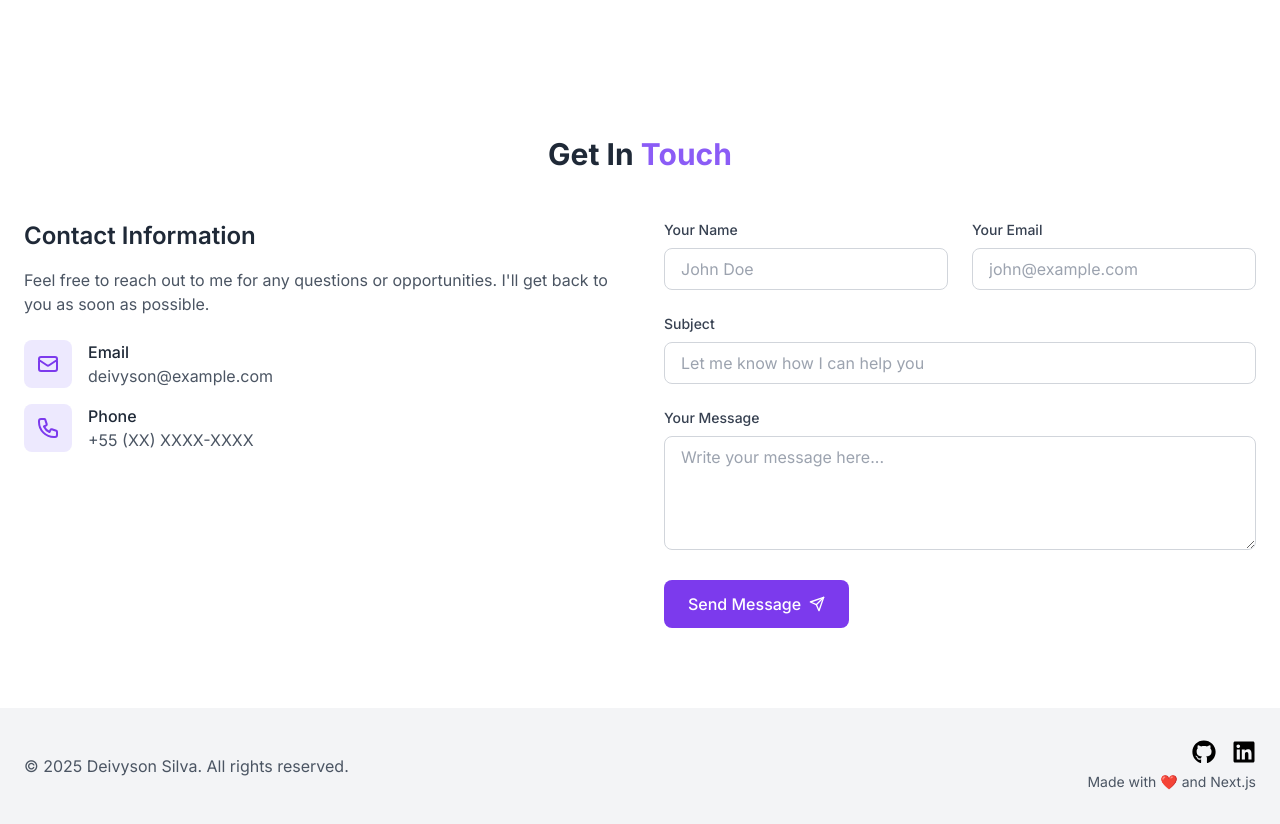
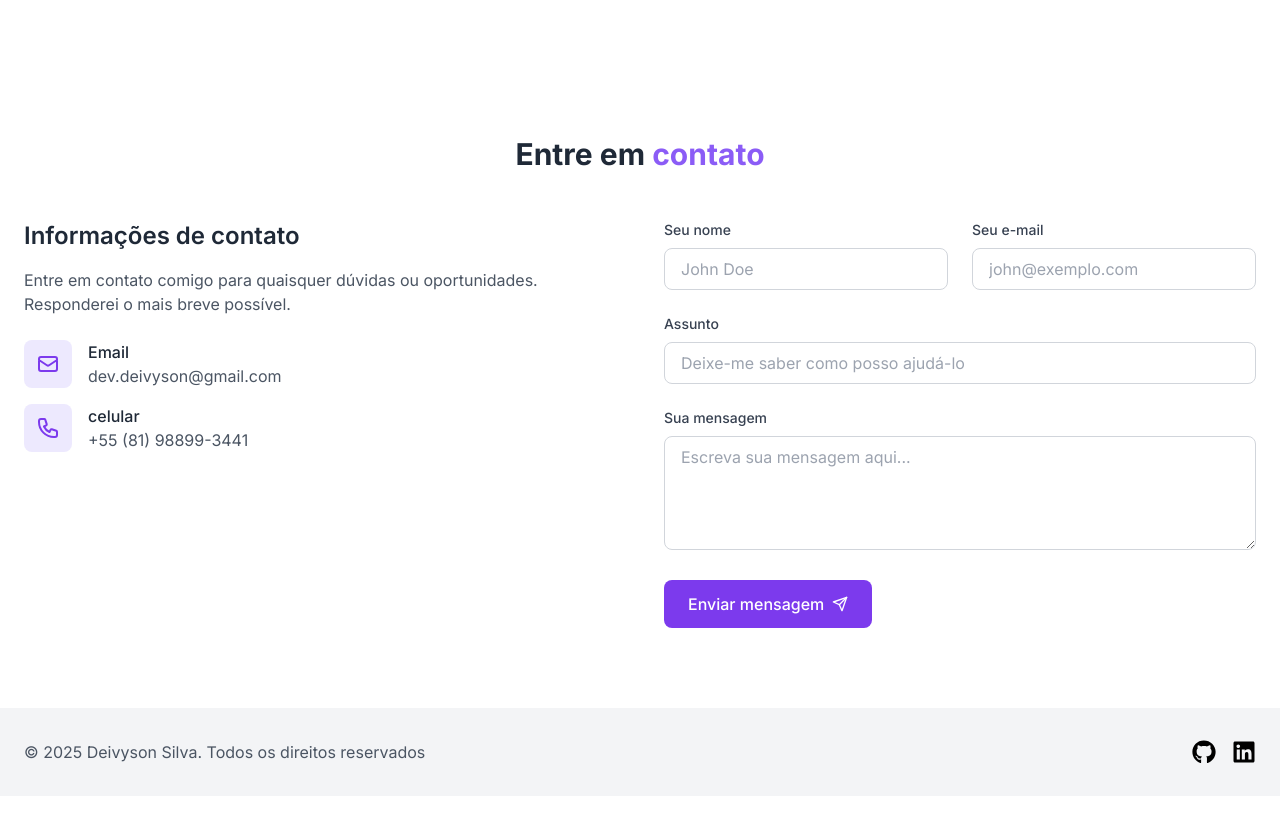
Before and after one commit to deivysonjds/portifolio-deivyson, a Next.js app in the folder deivyson-portfolio/: page / in a window 1280 px wide. Shown: the part 3180-4004 px from the top of the page. After the commit the page ends 3976 px from the top, so only its background shows below. Built offline with nearby package versions, Linux system fonts and the light colour scheme.

Commit message:
refactor: contact

```diff
--- a/deivyson-portfolio/src/components/Contact.jsx
+++ b/deivyson-portfolio/src/components/Contact.jsx
@@ -1,26 +1,49 @@
-// src/components/Contact.jsx
 'use client';
 
 import { useThemeStore } from '@/stores/themeStore';
+import { useMessageStore } from '@/stores/messageStore';
 import { FiSend } from 'react-icons/fi';
 
 export default function Contact() {
   const { theme } = useThemeStore();
+  const { name, title,email, body, setName, setTitle,setEmail, setBody, clearForm } = useMessageStore();
+
+  const handleChange = (e) => {
+    const { id, value } = e.target;
+    if (id === 'name') setName(value);
+    if (id === 'email') setEmail(value);
+    if (id === 'subject') setTitle(value);
+    if (id === 'message') setBody(value);
+    console.log(`name: ${name}, email: ${email}, title: ${title}, body: ${body}`);
+
+  }
+
+   const handleSubmit = (e) => {
+    e.preventDefault();
+
+    const message = `*Nova mensagem via site*\n\n *Nome:* ${name}\n *E-mail:* ${email}\n *Assunto:* ${title}\n\n *Mensagem:*\n${body}`;
+    const phoneNumber = process.env.NEXT_PUBLIC_NUMBER;
+
+    const whatsappURL = `https://wa.me/${phoneNumber}?text=${encodeURIComponent(message)}`;
+    window.open(whatsappURL, '_blank');
+
+    clearForm();
+  };
 
   return (
     <section id="contact" className={`${theme === 'dark' ? 'bg-gray-900' : 'bg-white'} py-20`}>
       <div className="container mx-auto px-6">
         <h2 className={`text-3xl font-bold mb-12 text-center ${theme === 'dark' ? 'text-white' : 'text-gray-800'}`}>
-          Get In <span className="text-purple-500">Touch</span>
+          Entre em <span className="text-purple-500">contato</span>
         </h2>
 
         <div className="flex flex-col md:flex-row gap-12">
           <div className="md:w-1/2">
             <h3 className={`text-2xl font-semibold mb-4 ${theme === 'dark' ? 'text-white' : 'text-gray-800'}`}>
-              Contact Information
+              Informações de contato
             </h3>
             <p className={`mb-6 ${theme === 'dark' ? 'text-gray-400' : 'text-gray-600'}`}>
-              Feel free to reach out to me for any questions or opportunities. I'll get back to you as soon as possible.
+              Entre em contato comigo para quaisquer dúvidas ou oportunidades. Responderei o mais breve possível.
             </p>
 
             <div className="space-y-4">
@@ -32,7 +55,7 @@ export default function Contact() {
                 </div>
                 <div>
                   <h4 className={`font-medium ${theme === 'dark' ? 'text-white' : 'text-gray-800'}`}>Email</h4>
-                  <p className={theme === 'dark' ? 'text-gray-400' : 'text-gray-600'}>deivyson@example.com</p>
+                  <p className={theme === 'dark' ? 'text-gray-400' : 'text-gray-600'}>dev.deivyson@gmail.com</p>
                 </div>
               </div>
 
@@ -43,22 +66,22 @@ export default function Contact() {
                   </svg>
                 </div>
                 <div>
-                  <h4 className={`font-medium ${theme === 'dark' ? 'text-white' : 'text-gray-800'}`}>Phone</h4>
-                  <p className={theme === 'dark' ? 'text-gray-400' : 'text-gray-600'}>+55 (XX) XXXX-XXXX</p>
+                  <h4 className={`font-medium ${theme === 'dark' ? 'text-white' : 'text-gray-800'}`}>celular</h4>
+                  <p className={theme === 'dark' ? 'text-gray-400' : 'text-gray-600'}>+55 (81) 98899-3441</p>
                 </div>
               </div>
             </div>
           </div>
 
           <div className="md:w-1/2">
-            <form className="space-y-6">
+            <form className="space-y-6" onChange={handleChange} onSubmit={handleSubmit}>
               <div className="grid grid-cols-1 md:grid-cols-2 gap-6">
                 <div>
                   <label
                     htmlFor="name"
                     className={`block mb-2 text-sm font-medium ${theme === 'dark' ? 'text-gray-300' : 'text-gray-700'}`}
                   >
-                    Your Name
+                    Seu nome
                   </label>
                   <input
                     type="text"
@@ -74,13 +97,13 @@ export default function Contact() {
                     htmlFor="email"
                     className={`block mb-2 text-sm font-medium ${theme === 'dark' ? 'text-gray-300' : 'text-gray-700'}`}
                   >
-                    Your Email
+                    Seu e-mail
                   </label>
                   <input
                     type="email"
                     id="email"
                     className={`w-full px-4 py-2 rounded-lg border ${theme === 'dark' ? 'bg-gray-700 border-gray-600 text-white' : 'bg-white border-gray-300 text-gray-900'}`}
-                    placeholder="john@example.com"
+                    placeholder="john@exemplo.com"
                     required
                   />
                 </div>
@@ -91,13 +114,13 @@ export default function Contact() {
                   htmlFor="subject"
                   className={`block mb-2 text-sm font-medium ${theme === 'dark' ? 'text-gray-300' : 'text-gray-700'}`}
                 >
-                  Subject
+                  Assunto
                 </label>
                 <input
                   type="text"
                   id="subject"
                   className={`w-full px-4 py-2 rounded-lg border ${theme === 'dark' ? 'bg-gray-700 border-gray-600 text-white' : 'bg-white border-gray-300 text-gray-900'}`}
-                  placeholder="Let me know how I can help you"
+                  placeholder="Deixe-me saber como posso ajudá-lo"
                   required
                 />
               </div>
@@ -107,13 +130,13 @@ export default function Contact() {
                   htmlFor="message"
                   className={`block mb-2 text-sm font-medium ${theme === 'dark' ? 'text-gray-300' : 'text-gray-700'}`}
                 >
-                  Your Message
+                  Sua mensagem
                 </label>
                 <textarea
                   id="message"
                   rows="4"
                   className={`w-full px-4 py-2 rounded-lg border ${theme === 'dark' ? 'bg-gray-700 border-gray-600 text-white' : 'bg-white border-gray-300 text-gray-900'}`}
-                  placeholder="Write your message here..."
+                  placeholder="Escreva sua mensagem aqui..."
                   required
                 ></textarea>
               </div>
@@ -122,7 +145,7 @@ export default function Contact() {
                 type="submit"
                 className="flex items-center justify-center w-full md:w-auto bg-purple-600 hover:bg-purple-700 text-white px-6 py-3 rounded-lg font-medium transition"
               >
-                Send Message <FiSend className="ml-2" />
+                Enviar mensagem <FiSend className="ml-2" />
               </button>
             </form>
           </div>
--- a/deivyson-portfolio/src/components/Footer.jsx
+++ b/deivyson-portfolio/src/components/Footer.jsx
@@ -8,16 +8,15 @@ export default function Footer() {
   const { theme } = useThemeStore();
 
   return (
-    <footer className={`py-8 ${theme === 'dark' ? 'bg-gray-900 text-gray-400' : 'bg-gray-100 text-gray-600'}`}>
+    <footer className={`py-8 ${theme === 'dark' ? 'bg-gray-800 text-gray-400' : 'bg-gray-100 text-gray-600'}`}>
       <div className="container mx-auto px-6">
         <div className="flex flex-col md:flex-row justify-between items-center">
           <div className="mb-4 md:mb-0">
-            <p>&copy; {new Date().getFullYear()} Deivyson Silva. All rights reserved.</p>
+            <p>&copy; {new Date().getFullYear()} Deivyson Silva. Todos os direitos reservados</p>
           </div>
 
           <div className="flex flex-col items-center md:items-end">
             <SocialIcons />
-            <p className="mt-2 text-sm">Made with ❤️ and Next.js</p>
           </div>
         </div>
       </div>
--- /dev/null
+++ b/deivyson-portfolio/src/stores/messageStore.js
@@ -0,0 +1,13 @@
+import { create } from 'zustand';
+
+export const useMessageStore = create((set) => ({
+  name: '',
+  title: '',
+  email: '',
+  body: '',
+  setName: (name) => set({ name }),
+  setTitle: (title) => set({ title }),
+  setEmail: (email) => set({ email }),
+  setBody: (body) => set({ body }),
+  clearForm: () => set({ name: '', title: '', body: '' }),
+}));
--- a/deivyson-portfolio/src/stores/themeStore.js
+++ b/deivyson-portfolio/src/stores/themeStore.js
@@ -1,9 +1,19 @@
 // src/stores/themeStore.js
 import { create } from 'zustand';
+import { persist } from 'zustand/middleware';
 
-export const useThemeStore = create((set) => ({
-  theme: 'light',
-  toggleTheme: () => set((state) => ({
-    theme: state.theme === 'light' ? 'dark' : 'light'
-  })),
-}));
+export const useThemeStore = create(
+  persist(
+    (set) => ({
+      theme: 'light',
+      toggleTheme: () =>
+        set((state) => ({
+          theme: state.theme === 'light' ? 'dark' : 'light',
+        })),
+    }),
+    {
+      name: 'theme',
+      getStorage: () => localStorage,
+    }
+  )
+);
```
